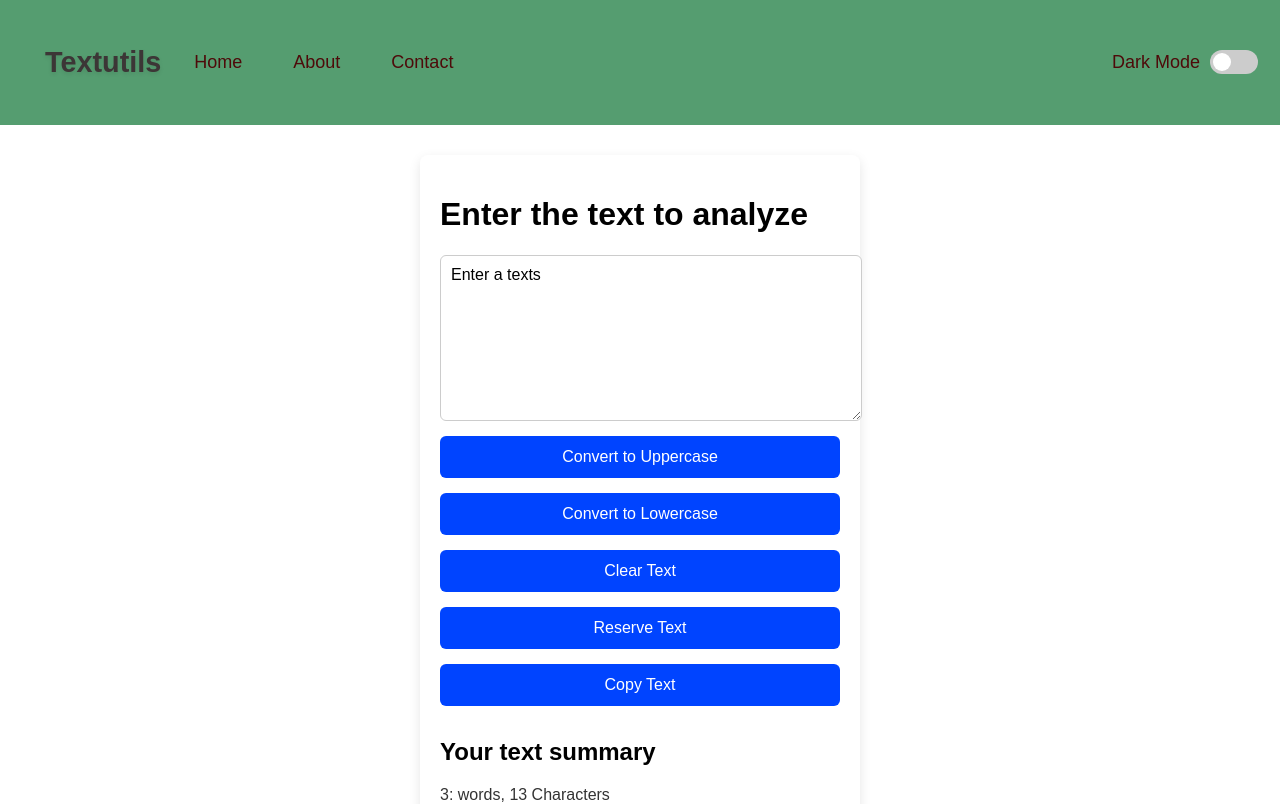
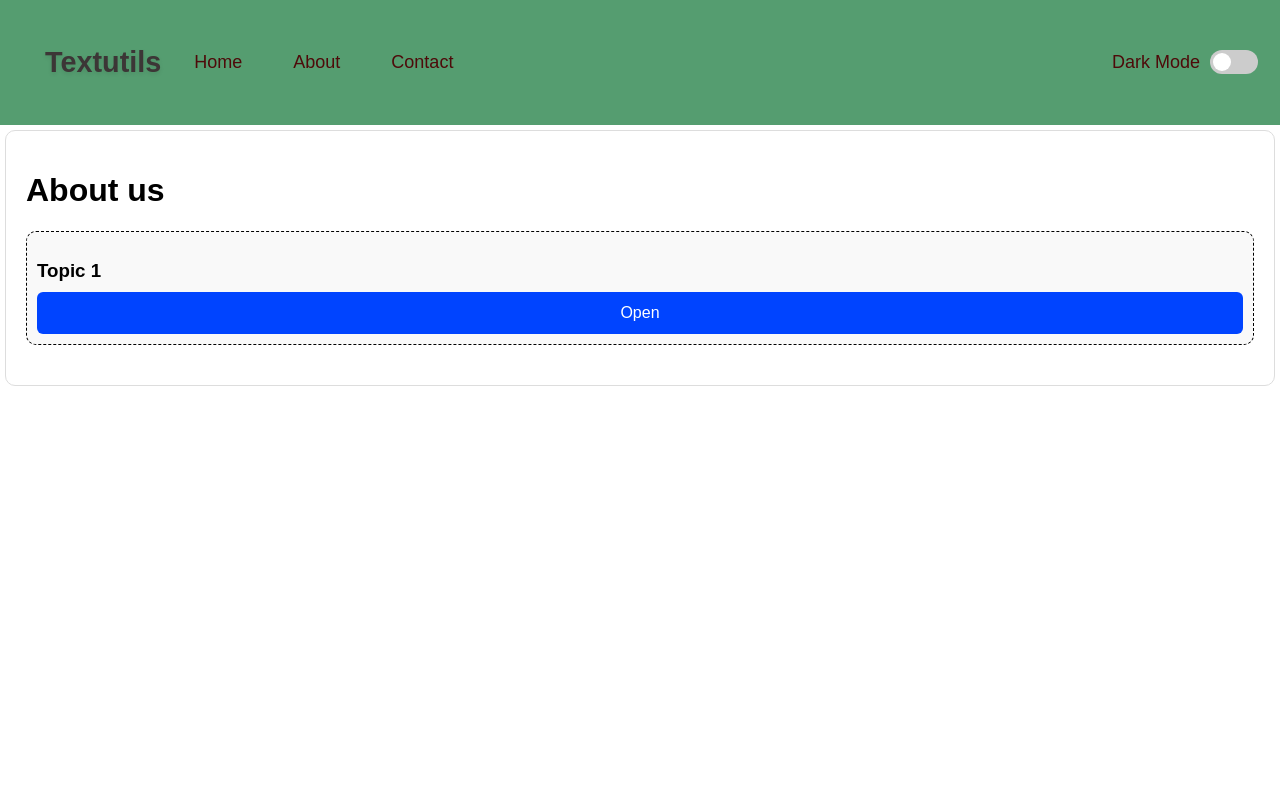
Before and after one commit to Anukul-rai/Text-utils, a React (Vite) app: page /about in a window 1280 px wide. Shown: the top 804 px of the page. Built offline with nearby package versions, Linux system fonts and the light colour scheme.

Commit message:
some updates

```diff
--- a/package.json
+++ b/package.json
@@ -11,7 +11,8 @@
   },
   "dependencies": {
     "react": "^19.1.0",
-    "react-dom": "^19.1.0"
+    "react-dom": "^19.1.0",
+    "react-router-dom": "^7.6.2"
   },
   "devDependencies": {
     "@eslint/js": "^9.25.0",
--- a/src/App.jsx
+++ b/src/App.jsx
@@ -1,8 +1,9 @@
-// import About from "./components/About"
+import About from "./components/About"
 import { useState,useEffect } from "react"
 import Navbar from "./components/Navbar"
 import Textform from "./components/Textform"
 import Alert from "./components/ALert"
+import { BrowserRouter as Router, Routes, Route, Link, BrowserRouter } from "react-router";
 
 function App() {
   const [mode , setMode]=useState('light')//wheather dark mode is enabled or not
@@ -39,6 +40,7 @@ function App() {
 
   return (
     <>
+    <BrowserRouter>
       <Navbar
         text="Home"
         aboutText="About"
@@ -46,16 +48,18 @@ function App() {
         mode={mode}
         toggleMode={toggleMode}
       />
-      <Alert
-      alert={alert}/>
+      <Alert alert={alert}/>
+      <Routes>
+          <Route exact path="/about" element={<About />}/>
+          <Route exact path="/"element={<Textform
+              heading="Enter the text to analyze"
+              showAlert={showAlert}
+              mode={mode}/>}/>
+      </Routes>
+      <div >
 
-      {/* <About/> */}
-      <div >
-      <Textform
-      heading="Enter the text to analyze"
-      showAlert={showAlert}
-      mode={mode}/>
       </div>
+      </BrowserRouter>
     </>
   )
 }
--- a/src/components/About.jsx
+++ b/src/components/About.jsx
@@ -3,27 +3,27 @@ import styled from 'styled-components'
 import { Button } from '../styled/Button'
 
 
-function About() {
+function About({mode}) {
 
     const [showTopic, setShowTopic] = useState(false)
-    const [myStyle,setMyStyle] = useState({backgroundColor:'#f0f0f0',color:"black"})
-    const [btnText,setBtnText]=useState("Enable Dark mode")
+    // const [myStyle,setMyStyle] = useState({backgroundColor:'#f0f0f0',color:"black"})
+    // const [btnText,setBtnText]=useState("Enable Dark mode")
 
     //Dark mode setup
-    const toggleDark=()=>{
-        if(myStyle.color === "black"){
-            setMyStyle({backgroundColor:'black',color:"white",border:"1px solid white"})
-            setBtnText("Enable Light mode")
-            }else{
-            setMyStyle({backgroundColor:'#f0f0f0',color:"black"})
-            setBtnText("Enable Dark mode")
-        }
-    }
+    // const toggleDark=()=>{
+    //     if(myStyle.color === "black"){
+    //         setMyStyle({backgroundColor:'black',color:"white",border:"1px solid white"})
+    //         setBtnText("Enable Light mode")
+    //         }else{
+    //         setMyStyle({backgroundColor:'#f0f0f0',color:"black"})
+    //         setBtnText("Enable Dark mode")
+    //     }
+    // }
   return (
-    <AboutContainer style={myStyle}>
+    <AboutContainer mode={mode} >
       <div className='head'>
         <h1>About us</h1>
-        <div className="drop" style={myStyle}>
+        <div className="drop" > {/* style={myStyle} */}
             <h3>Topic 1</h3>
             <Button onClick={() => setShowTopic(!showTopic)}>
             {showTopic ? 'Close' : 'Open'}
@@ -37,9 +37,9 @@ function About() {
                 </p>
             )}
         </div>
-        <div className='.btn'>
-        <Button onClick={toggleDark}>{btnText}</Button> {/* //for Dark mode  */}
-        </div>
+        {/* <div className='.btn'>
+        <Button onClick={toggleDark}>{btnText}</Button>
+        </div> */}
       </div>
     </AboutContainer>
   )
@@ -54,9 +54,14 @@ const AboutContainer =styled.div`
     border: 1px solid #ddd;
     border-radius: 10px;
     margin: 5px;
+    background-color: ${({ mode }) => (mode === 'dark' ? '#4a3f3f' : '#ffffff')};
+
     .head{
         display: flex;
         flex-direction: column;
+        background-color: ${({ mode }) => (mode === 'dark' ? 'transparent' : '#ffffff')};
+        color: ${({ mode }) => (mode === 'dark' ? 'white' : 'black')};
+
         .drop{
             display: flex;
             flex-direction: column;
@@ -64,7 +69,9 @@ const AboutContainer =styled.div`
             border: 1px dashed black;
             padding: 10px;
             border-radius: 10px;
-            h3{
+            background-color: ${({ mode }) => (mode === 'dark' ? '#2e2e2e' : '#f9f9f9')};
+            color: ${({ mode }) => (mode === 'dark' ? '#f5f5f5' : '#000')}
+;            h3{
                 margin-bottom: 10px;
                 }
         }
--- a/src/components/Navbar.jsx
+++ b/src/components/Navbar.jsx
@@ -1,5 +1,5 @@
 import styled from "styled-components"
-
+import {Link} from "react-router-dom"
 
 function Navbar({text,aboutText,contactText,mode,toggleMode}) {
   return (
@@ -7,9 +7,9 @@ function Navbar({text,aboutText,contactText,mode,toggleMode}) {
     <nav className={`navbar ${mode}`}>
     <div className="nav-bar">
         <h1>Textutils</h1>
-        <a href="/">{text}</a>
-        <a href="about">{aboutText}</a>
-        <a href="Contact-us">{contactText}</a>
+        <Link to="/">{text}</Link>
+        <Link to="about">{aboutText}</Link>
+        <Link to="Contact-us">{contactText}</Link>
       </div>
         {/* <input type="text" id="search" placeholder="Search..."/>
         <button>Search</button> */}
```
Also changed, not shown: 1 other file (tests, documents, lock files or other folders).
